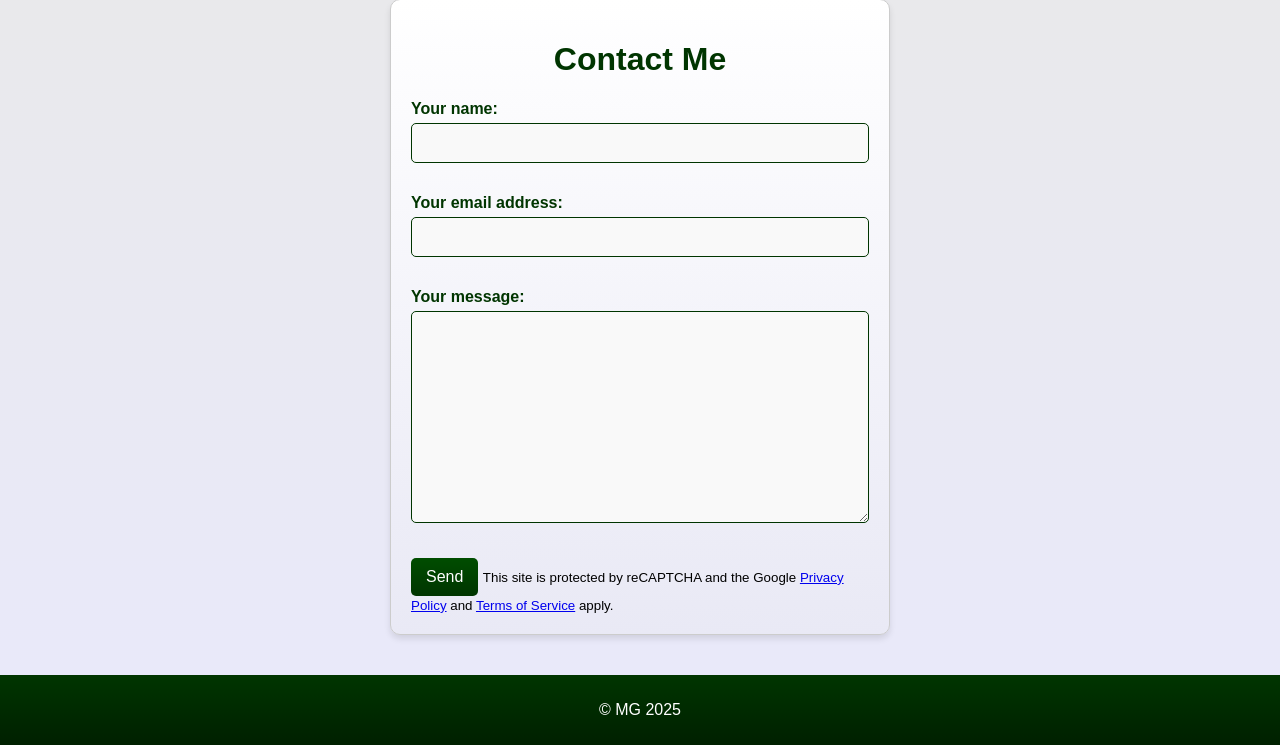
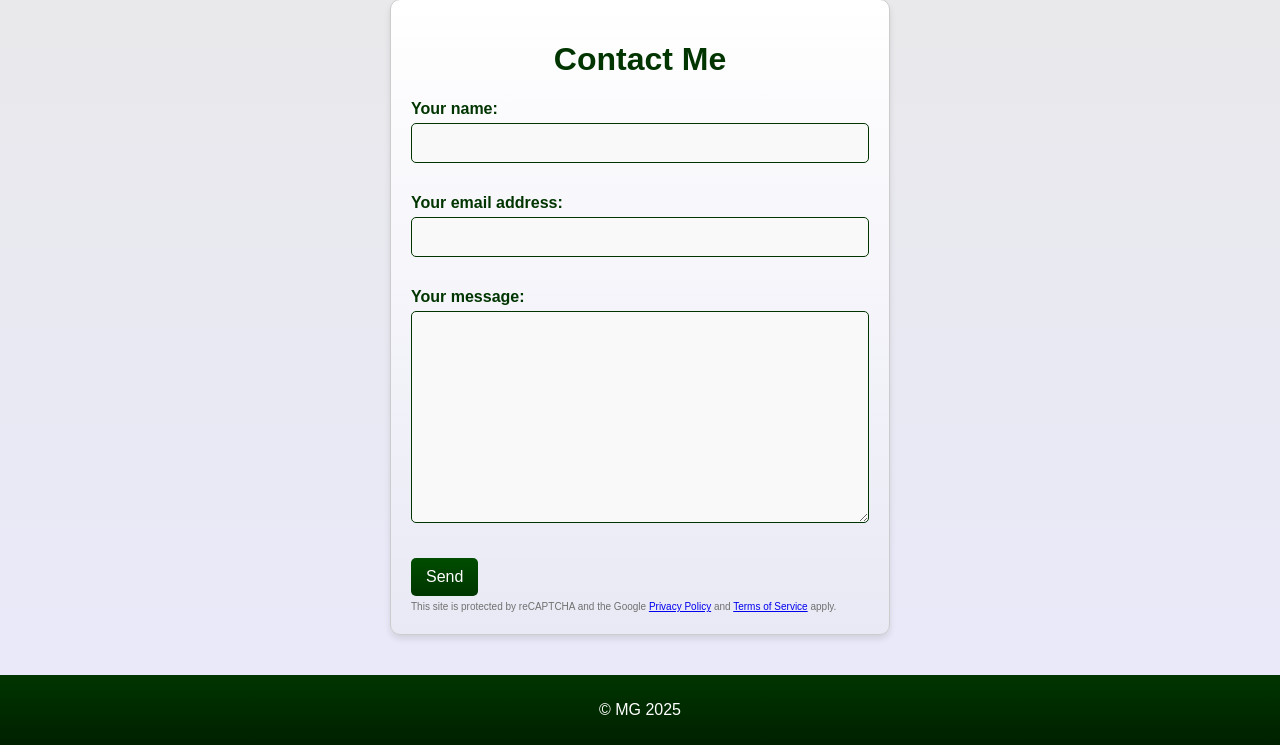
Before and after one commit to VadoVates/marekgor_site, a Django app: page /contact/ in a window 1280 px wide. Shown: the part 111-856 px from the top of the page. Run offline with Django 5.2, Linux system fonts and the light colour scheme; some libraries are stand-ins or nearby versions.

Commit message:
changed style for <small>

```diff
--- a/marekgor/templates/contact.html
+++ b/marekgor/templates/contact.html
@@ -13,6 +13,7 @@
         <button type="submit" class="btn btn-primary">
             Send
         </button>
+        <br />
         <small>This site is protected by reCAPTCHA and the Google
             <a href="https://policies.google.com/privacy">Privacy Policy</a> and
             <a href="https://policies.google.com/terms">Terms of Service</a> apply.
--- a/static/css/style.css
+++ b/static/css/style.css
@@ -118,3 +118,8 @@ h1 {
 .grecaptcha-badge {
     visibility: hidden !important;
 }
+
+small {
+    color: #707070;
+    font-size: x-small;
+}
```
